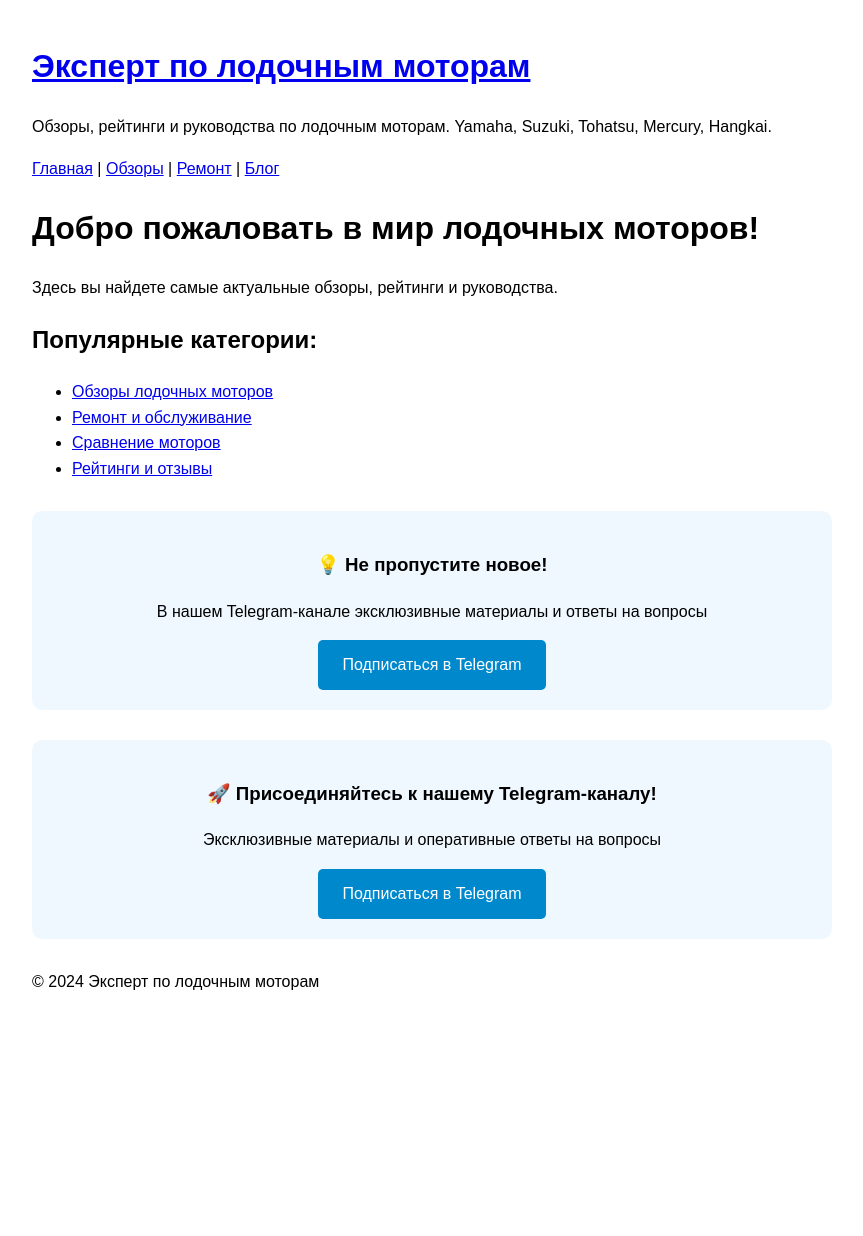
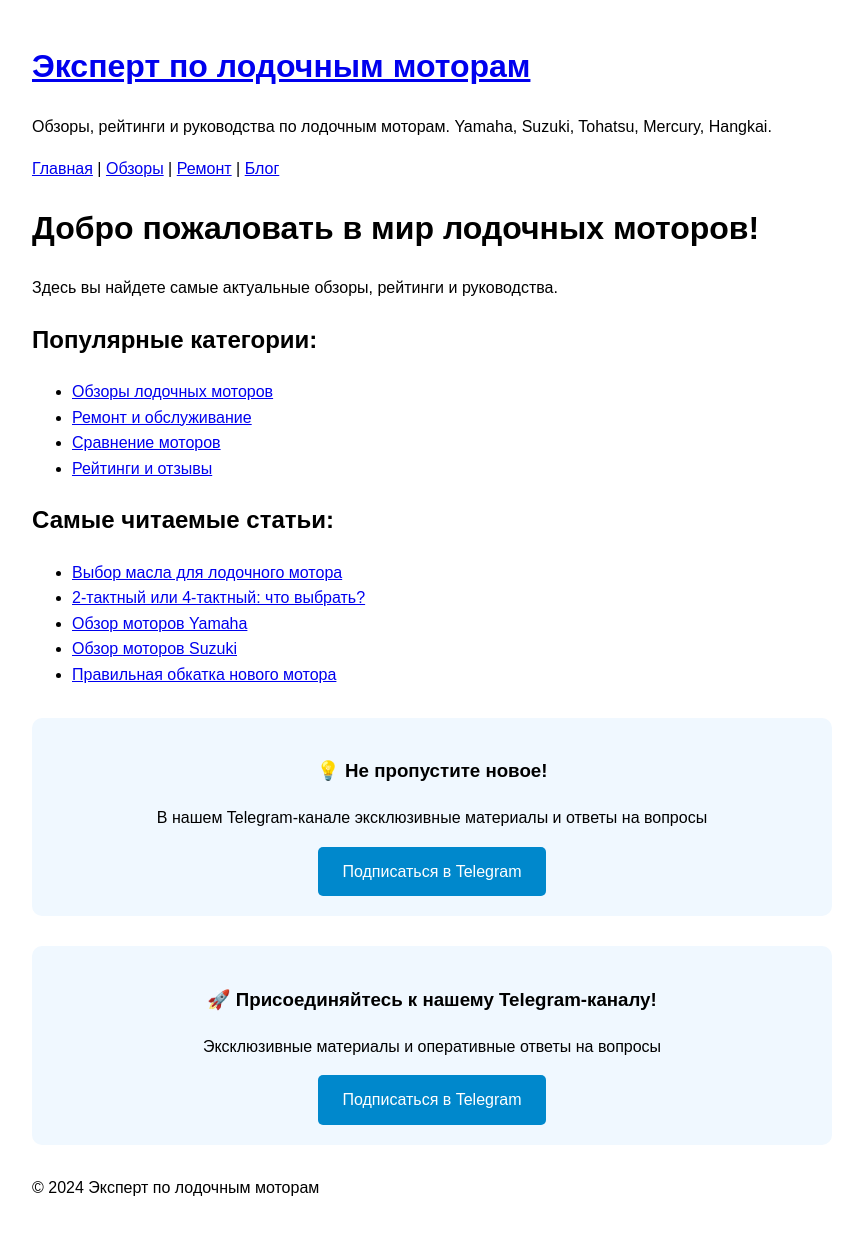
Before and after one commit to lodochnye-motory/lodochnye-motory.github.io, a Jekyll site: the page built from index.md, in a window 1280 px wide. Shown: the whole page, without its empty margins (208-1071 px from the left). Built offline with Jekyll 4.4.1, drawn with Linux system fonts in a browser that asks for light colours; before the commit the page ends 1030 px from its top, so only the background shows below that.

Commit message:
Update index.md

```diff
--- a/index.md
+++ b/index.md
@@ -14,6 +14,14 @@ title: "Главная"
 - [Сравнение моторов](/sravnenie/)
 - [Рейтинги и отзывы](/reyting/)
 
+## Самые читаемые статьи:
+
+- [Выбор масла для лодочного мотора](/remont/maslo-dlya-lodochnogo-motora/)
+- [2-тактный или 4-тактный: что выбрать?](/sravnenie/2t-vs-4t/)
+- [Обзор моторов Yamaha](/obzory/yamaha/)
+- [Обзор моторов Suzuki](/obzory/suzuki/)
+- [Правильная обкатка нового мотора](/remont/obkatka-lodochnogo-motora/)
+
 <div class="cta-block">
 <h3>💡 Не пропустите новое!</h3>
 <p>В нашем Telegram-канале эксклюзивные материалы и ответы на вопросы</p>
```
